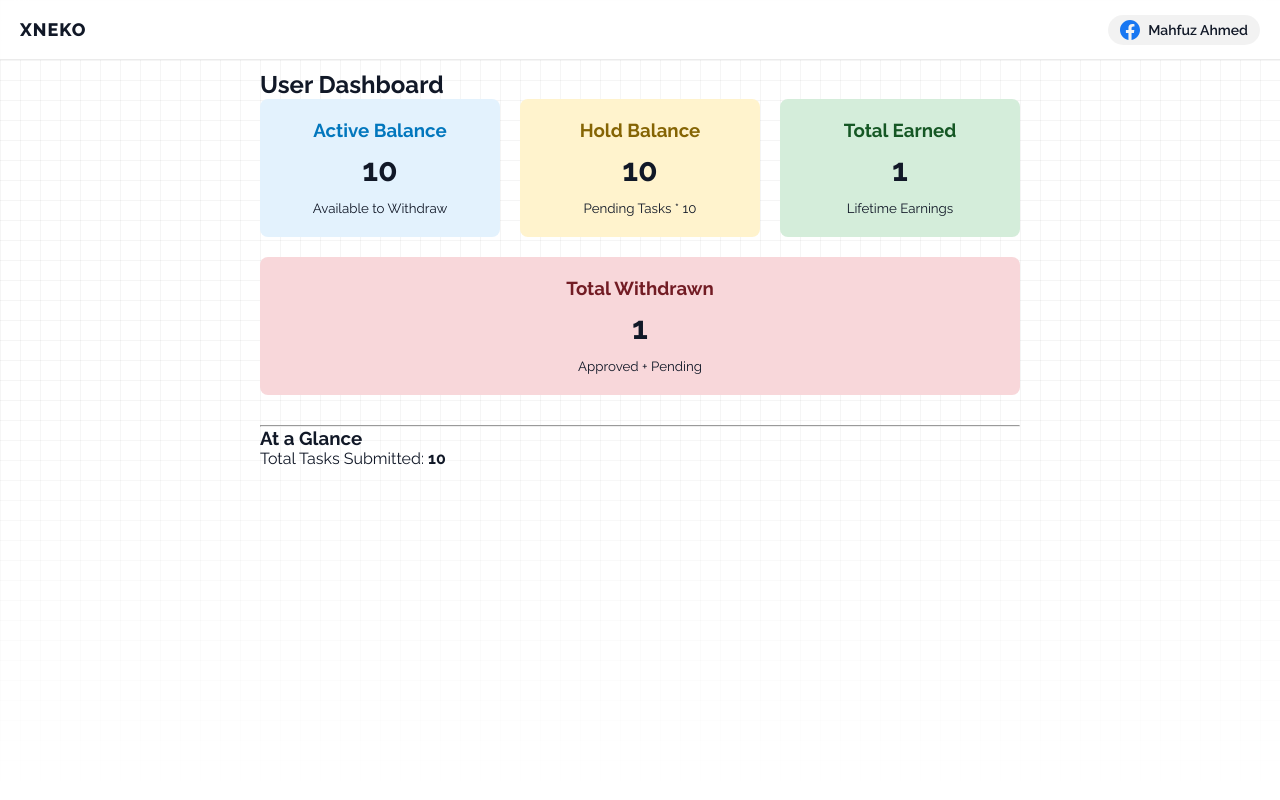
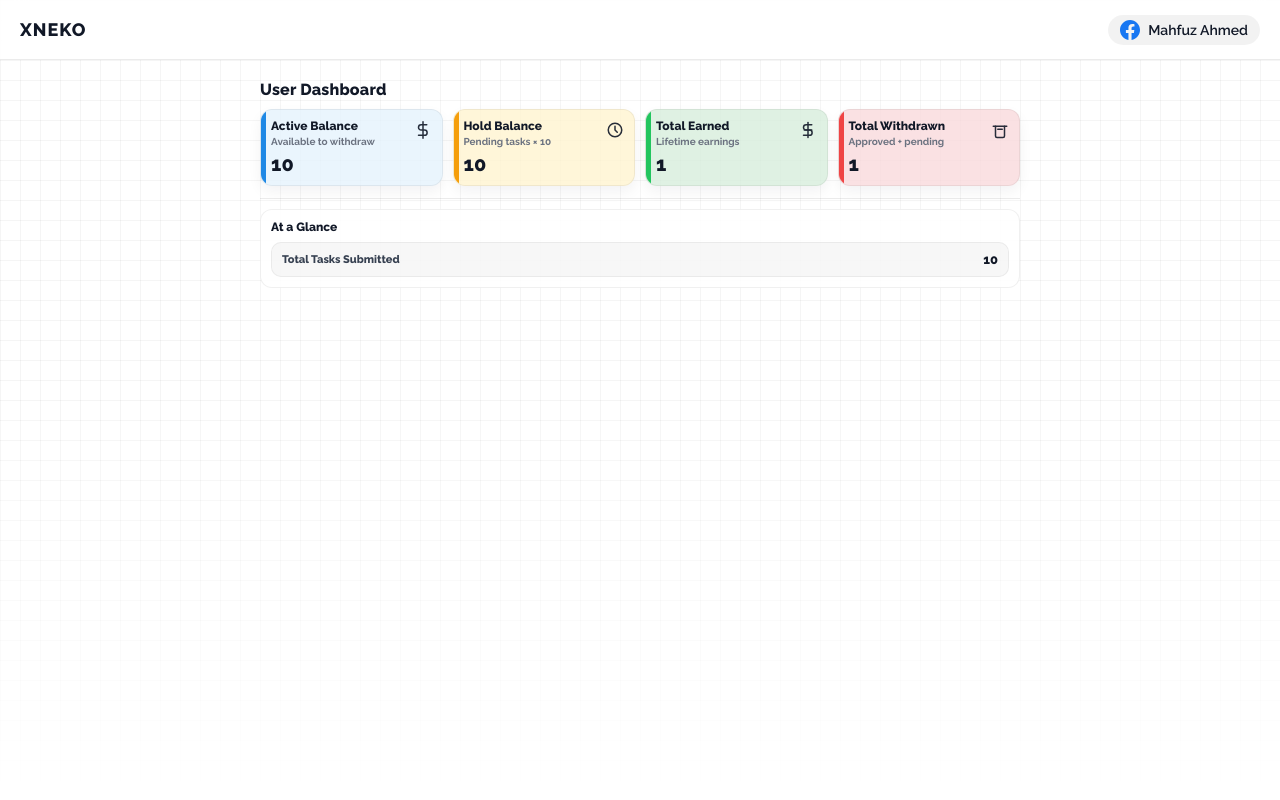
Before and after one commit to shahariarmahfuz/Wow, a Flask app: template templates/dashboard.html in a window 1280 px wide. Run offline with Flask 3, Linux system fonts and the light colour scheme; the template is opened without the code that fills it: most values are stand-ins (such as "Sample title", 1, 10 or a date in 2020).

Commit message:
Update dashboard.html

```diff
--- a/templates/dashboard.html
+++ b/templates/dashboard.html
@@ -1,32 +1,232 @@
 {% extends "base.html" %}
 {% block content %}
-    <h2>User Dashboard</h2>
-    <div style="display: flex; gap: 20px; flex-wrap: wrap; margin-bottom: 30px;">
-        <div style="flex: 1; min-width: 200px; background: #e3f2fd; padding: 20px; border-radius: 8px; text-align: center;">
-            <h3 style="margin: 0; color: #0277bd;">Active Balance</h3>
-            <h1 style="margin: 10px 0;">{{ active_balance }}</h1>
-            <small>Available to Withdraw</small>
+
+<style>
+  /* --- Compact Mobile-first Dashboard --- */
+  .dash-wrap{ padding: 6px 0; }
+
+  .dash-title{
+    font-size: 16px;
+    font-weight: 800;
+    margin: 4px 0 10px;
+    color: #111827;
+    letter-spacing: .2px;
+  }
+
+  /* 2 cards per row on mobile (compact) */
+  .stats-grid{
+    display: grid;
+    grid-template-columns: repeat(2, minmax(0, 1fr));
+    gap: 10px;
+    margin-bottom: 12px;
+  }
+
+  /* fallback for very small screens */
+  @media (max-width: 340px){
+    .stats-grid{ grid-template-columns: 1fr; }
+  }
+
+  .stat-card{
+    position: relative;
+    overflow: hidden;
+    border-radius: 12px;
+    border: 1px solid rgba(0,0,0,0.06);
+    background: rgba(255,255,255,0.90);
+    padding: 10px 10px 9px;
+    box-shadow: 0 6px 14px rgba(17,24,39,0.05);
+  }
+
+  .stat-card::before{
+    content: "";
+    position: absolute;
+    left: 0;
+    top: 0;
+    width: 5px;
+    height: 100%;
+    background: rgba(0,0,0,0.12);
+  }
+
+  .stat-head{
+    display: flex;
+    align-items: flex-start;
+    justify-content: space-between;
+    gap: 8px;
+    margin-bottom: 6px;
+  }
+
+  .stat-label{
+    font-size: 12px;
+    font-weight: 900;
+    color: #111827;
+    line-height: 1.1;
+  }
+
+  .stat-meta{
+    margin-top: 3px;
+    font-size: 10px;
+    font-weight: 700;
+    color: #6b7280;
+    line-height: 1.1;
+  }
+
+  .stat-icon{
+    width: 18px;
+    height: 18px;
+    flex-shrink: 0;
+    opacity: 0.9;
+    margin-top: 1px;
+  }
+
+  .stat-value{
+    font-size: 18px;
+    font-weight: 900;
+    color: #111827;
+    letter-spacing: .2px;
+    line-height: 1.15;
+    word-break: break-word;
+  }
+
+  /* Variants (soft backgrounds + left bar) */
+  .stat--blue{ background: rgba(227,242,253,0.75); }
+  .stat--blue::before{ background: #1e88e5; }
+
+  .stat--amber{ background: rgba(255,243,205,0.75); }
+  .stat--amber::before{ background: #f59e0b; }
+
+  .stat--green{ background: rgba(212,237,218,0.75); }
+  .stat--green::before{ background: #22c55e; }
+
+  .stat--red{ background: rgba(248,215,218,0.75); }
+  .stat--red::before{ background: #ef4444; }
+
+  /* At a glance compact */
+  .divider{
+    height: 1px;
+    background: rgba(0,0,0,0.08);
+    border: none;
+    margin: 12px 0 10px;
+  }
+
+  .glance{
+    padding: 10px;
+    border-radius: 12px;
+    border: 1px solid rgba(0,0,0,0.06);
+    background: rgba(255,255,255,0.85);
+  }
+
+  .glance-title{
+    font-size: 12px;
+    font-weight: 900;
+    color: #111827;
+    margin-bottom: 8px;
+  }
+
+  .glance-row{
+    display: flex;
+    align-items: center;
+    justify-content: space-between;
+    gap: 10px;
+    padding: 9px 10px;
+    border-radius: 10px;
+    background: rgba(0,0,0,0.03);
+    border: 1px solid rgba(0,0,0,0.05);
+  }
+
+  .glance-label{
+    font-size: 11px;
+    font-weight: 800;
+    color: #374151;
+  }
+
+  .glance-value{
+    font-size: 13px;
+    font-weight: 900;
+    color: #111827;
+  }
+
+  /* Wider screens */
+  @media (min-width: 900px){
+    .stats-grid{ grid-template-columns: repeat(4, minmax(0, 1fr)); }
+    .stat-value{ font-size: 20px; }
+  }
+</style>
+
+<div class="dash-wrap">
+  <div class="dash-title">User Dashboard</div>
+
+  <div class="stats-grid">
+    <!-- Active Balance -->
+    <div class="stat-card stat--blue">
+      <div class="stat-head">
+        <div>
+          <div class="stat-label">Active Balance</div>
+          <div class="stat-meta">Available to withdraw</div>
         </div>
+        <svg class="stat-icon" xmlns="http://www.w3.org/2000/svg" viewBox="0 0 24 24" fill="none" stroke="currentColor" stroke-width="2" stroke-linecap="round" stroke-linejoin="round" aria-hidden="true">
+          <path d="M12 1v22"></path>
+          <path d="M17 5H9.5a3.5 3.5 0 0 0 0 7H14a3.5 3.5 0 0 1 0 7H6"></path>
+        </svg>
+      </div>
+      <div class="stat-value">{{ active_balance }}</div>
+    </div>
 
-        <div style="flex: 1; min-width: 200px; background: #fff3cd; padding: 20px; border-radius: 8px; text-align: center;">
-            <h3 style="margin: 0; color: #856404;">Hold Balance</h3>
-            <h1 style="margin: 10px 0;">{{ hold_balance }}</h1>
-            <small>Pending Tasks * 10</small>
+    <!-- Hold Balance -->
+    <div class="stat-card stat--amber">
+      <div class="stat-head">
+        <div>
+          <div class="stat-label">Hold Balance</div>
+          <div class="stat-meta">Pending tasks × 10</div>
         </div>
+        <svg class="stat-icon" xmlns="http://www.w3.org/2000/svg" viewBox="0 0 24 24" fill="none" stroke="currentColor" stroke-width="2" stroke-linecap="round" stroke-linejoin="round" aria-hidden="true">
+          <circle cx="12" cy="12" r="9"></circle>
+          <path d="M12 7v5l3 3"></path>
+        </svg>
+      </div>
+      <div class="stat-value">{{ hold_balance }}</div>
+    </div>
 
-        <div style="flex: 1; min-width: 200px; background: #d4edda; padding: 20px; border-radius: 8px; text-align: center;">
-            <h3 style="margin: 0; color: #155724;">Total Earned</h3>
-            <h1 style="margin: 10px 0;">{{ total_earned }}</h1>
-            <small>Lifetime Earnings</small>
+    <!-- Total Earned -->
+    <div class="stat-card stat--green">
+      <div class="stat-head">
+        <div>
+          <div class="stat-label">Total Earned</div>
+          <div class="stat-meta">Lifetime earnings</div>
         </div>
+        <svg class="stat-icon" xmlns="http://www.w3.org/2000/svg" viewBox="0 0 24 24" fill="none" stroke="currentColor" stroke-width="2" stroke-linecap="round" stroke-linejoin="round" aria-hidden="true">
+          <path d="M12 2v20"></path>
+          <path d="M17 5H9.5a3.5 3.5 0 0 0 0 7H14a3.5 3.5 0 0 1 0 7H6"></path>
+          <path d="M7 12h10"></path>
+        </svg>
+      </div>
+      <div class="stat-value">{{ total_earned }}</div>
+    </div>
 
-        <div style="flex: 1; min-width: 200px; background: #f8d7da; padding: 20px; border-radius: 8px; text-align: center;">
-            <h3 style="margin: 0; color: #721c24;">Total Withdrawn</h3>
-            <h1 style="margin: 10px 0;">{{ total_withdrawn }}</h1>
-            <small>Approved + Pending</small>
+    <!-- Total Withdrawn -->
+    <div class="stat-card stat--red">
+      <div class="stat-head">
+        <div>
+          <div class="stat-label">Total Withdrawn</div>
+          <div class="stat-meta">Approved + pending</div>
         </div>
+        <svg class="stat-icon" xmlns="http://www.w3.org/2000/svg" viewBox="0 0 24 24" fill="none" stroke="currentColor" stroke-width="2" stroke-linecap="round" stroke-linejoin="round" aria-hidden="true">
+          <path d="M3 7h18"></path>
+          <path d="M6 7v13a2 2 0 0 0 2 2h8a2 2 0 0 0 2-2V7"></path>
+          <path d="M9 11h6"></path>
+        </svg>
+      </div>
+      <div class="stat-value">{{ total_withdrawn }}</div>
     </div>
-    <hr>
-    <h3>At a Glance</h3>
-    <p>Total Tasks Submitted: <strong>{{ total }}</strong></p>
+  </div>
+
+  <hr class="divider">
+
+  <div class="glance">
+    <div class="glance-title">At a Glance</div>
+    <div class="glance-row">
+      <div class="glance-label">Total Tasks Submitted</div>
+      <div class="glance-value">{{ total }}</div>
+    </div>
+  </div>
+</div>
+
 {% endblock %}
```
